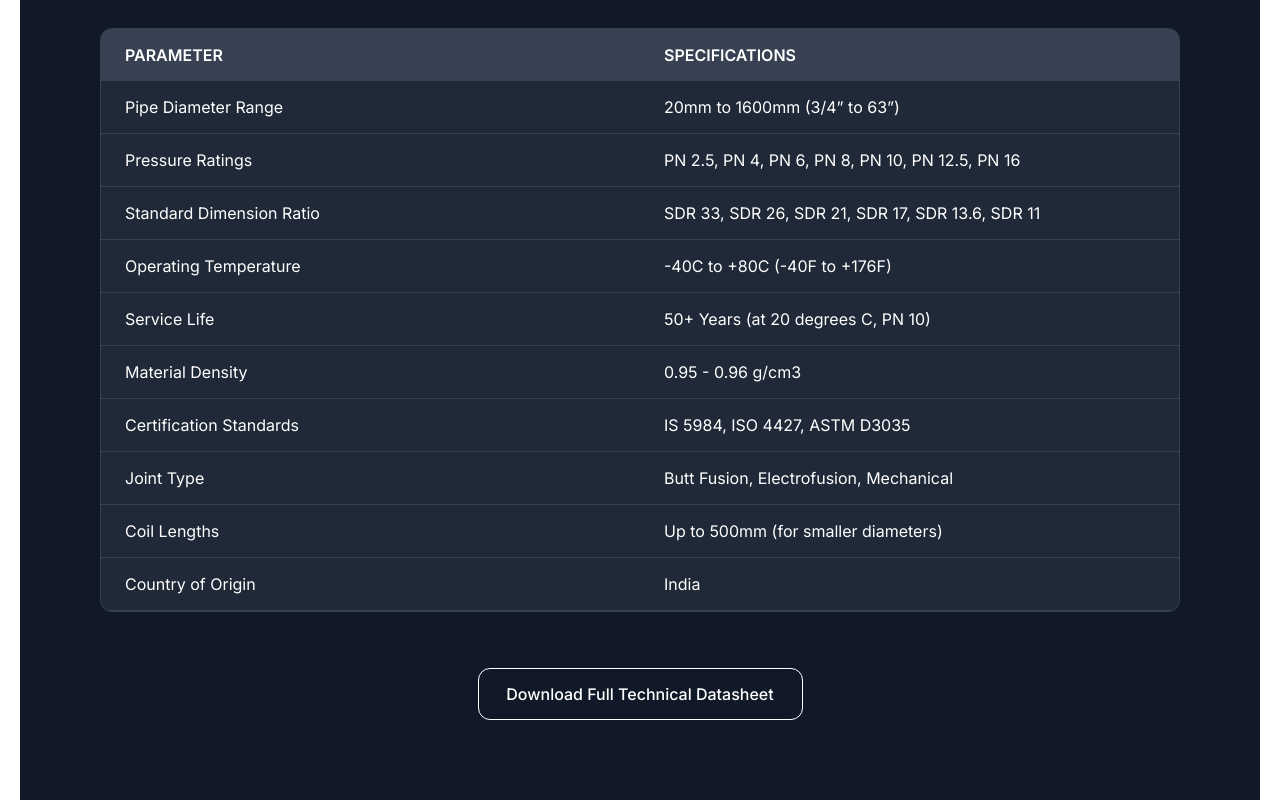
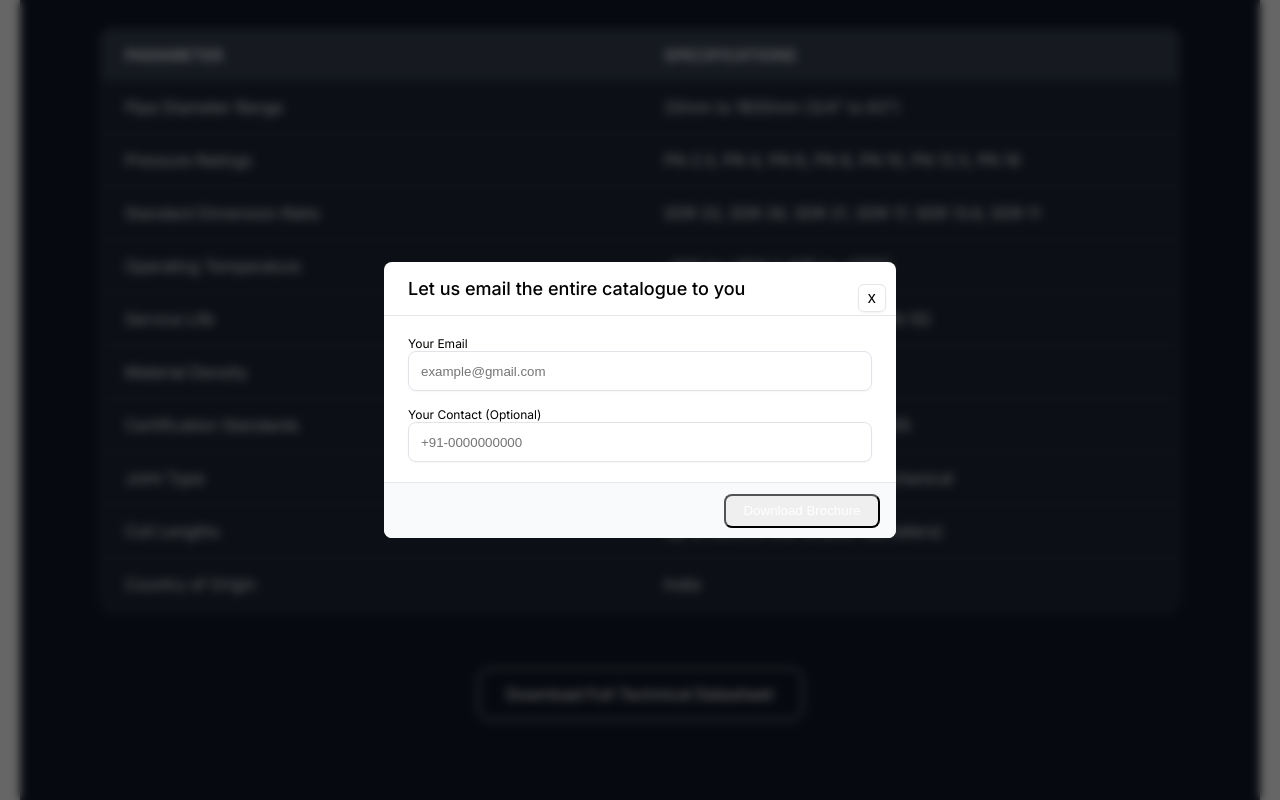
Before and after one commit to mallickafridi-work/gushwork-assignment, a plain HTML site: page index.html in a window 1280 px wide. Both pictures are taken after a click on the button "Download Full Technical Datasheet". Shown: the part 1366-2166 px from the top of the page. Drawn offline with Linux system fonts and the light colour scheme.

Commit message:
Add modal for downloading brochure and update styles for improved layout

```diff
--- a/index.html
+++ b/index.html
@@ -148,11 +148,32 @@
             <p class="cell">India</p>
 
         </div>
-        <button class="download-button">
+        <button id="openModal" class="download-button">
             Download Full Technical Datasheet
         </button>
-
     </section>
+    <!-- Modal structure -->
+    <div class="modal-overlay" id="modalOverlay">
+        <div class="modal">
+            <div class="close-button-wrapper">
+                <button class="close-btn" id="closeModal">x</button>
+            </div>
+            <h2 class="modal-heading">Let us email the entire catalogue to you</h2>
+            <div class="modal-body">
+                <div class="input-body">
+                    <p class="modal-body-paragraph">Your Email</p>
+                    <input class="modal-body-input" type="text" placeholder="example@gmail.com">
+                </div>
+                <div class="input-body">
+                    <p class="modal-body-paragraph">Your Contact (Optional)</p>
+                    <input class="modal-body-input" type="text" placeholder="+91-0000000000">
+                </div>
+            </div>
+            <div class="download-button-wrapper">
+                <button class="download-brochure-btn">Download Brochure</button>
+            </div>
+        </div>
+    </div>
 </body>
 <script src="https://kit.fontawesome.com/1041460bdc.js" crossorigin="anonymous"></script>
 <script src="script.js"></script>
--- a/script.js
+++ b/script.js
@@ -80,3 +80,22 @@ document.addEventListener("DOMContentLoaded", () => {
     });
 
 });
+
+const openBtn = document.getElementById("openModal");
+const closeBtn = document.getElementById("closeModal");
+const overlay = document.getElementById("modalOverlay");
+
+openBtn.addEventListener("click", () => {
+    overlay.style.display = "flex"; // show modal
+});
+
+closeBtn.addEventListener("click", () => {
+    overlay.style.display = "none"; // hide modal
+});
+
+// Optional: close when clicking outside modal
+overlay.addEventListener("click", (e) => {
+    if (e.target === overlay) {
+        overlay.style.display = "none";
+    }
+});
--- a/styles.css
+++ b/styles.css
@@ -1,4 +1,6 @@
-* {
+*,
+*::before,
+*::after {
   box-sizing: border-box;
 }
 
@@ -10,8 +12,10 @@ body {
 
 :root {
   --Colors-Neutral-white: #FFFFFF;
+}
+
+body {
   font-family: 'Inter', sans-serif;
-  /* Figma font */
 }
 
 /* Base container (≤360px default) */
@@ -111,9 +115,6 @@ body {
 
 .hero-fold-v2 {
   background-image: url(assests/background-noise.png);
-  display: flex;
-  flex-direction: column;
-  gap: 56px;
 }
 
 /* Product stepper */
@@ -129,14 +130,6 @@ body {
 
 .product-stepper .product {
   font-size: 14px;
-}
-
-/* Product wrapper */
-.product-view-wrapper {
-  display: flex;
-  flex-direction: column;
-  max-width: 100%;
-  gap: 56px;
 }
 
 /* Product specs */
@@ -225,7 +218,7 @@ body {
   gap: 4px;
 }
 
-.more-details .more-button {
+.more-button {
   border: 1px solid #2B3990;
   padding: 16px 24px;
   border-radius: 12px;
@@ -352,12 +345,16 @@ body {
   width: 122px;
 }
 
+.hero-fold-v2,
+.product-view-wrapper,
 .fold-v2 {
   display: flex;
   flex-direction: column;
+  gap: 56px;
+}
+
+.fold-v2 {
   background: #111827;
-  gap: 3.5rem;
-  /* 56px */
 }
 
 .heading-wrapper {
@@ -418,9 +415,6 @@ body {
 
 .download-button {
   align-self: center;
-  display: flex;
-  justify-content: center;
-  align-items: center;
   padding: 16px 20px;
 
   width: 325px;
@@ -434,11 +428,158 @@ body {
   font-weight: 500;
   font-size: 16px;
 
-  background: #111827;
+  background-color: #111827;
   color: #FFFFFF;
+  cursor: pointer;
 
 }
 
+.more-button,
+.download-button,
+.download-brochure-btn {
+  display: flex;
+  justify-content: center;
+  align-items: center;
+}
+
+.more-button {
+  border: 1px solid #2B3990;
+  padding: 16px 24px;
+  border-radius: 12px;
+}
+
+.blue-button {
+  background-color: #2B3990;
+  color: white;
+}
+
+/* Modal overlay */
+.modal-overlay {
+  position: fixed;
+  inset: 0;
+  background: rgba(0, 0, 0, 0.6);
+  backdrop-filter: blur(5px);
+  /* blur everything behind */
+  display: none;
+  /* hidden by default */
+  align-items: center;
+  justify-content: center;
+  z-index: 1200;
+}
+
+/* Modal box */
+.modal {
+  position: relative;
+  background: white;
+  border-radius: 8px;
+  width: 40%;
+  overflow: hidden;
+}
+
+/* Close button */
+.close-btn {
+  position: absolute;
+  right: 2%;
+  top: 8%;
+  font-size: 16px;
+  cursor: pointer;
+
+  text-align: center;
+  align-items: center;
+
+  width: 28px;
+  height: 28px;
+
+  background: #FFFFFF;
+  border: 1px solid #E5E7EB;
+  box-shadow: 0px 1px 2px rgba(0, 0, 0, 0.05);
+  border-radius: 6px;
+}
+
+.modal-heading {
+  width: 100%;
+  margin: 0;
+  padding: 16px 24px;
+
+  font-family: 'Inter';
+  font-style: normal;
+  font-weight: 500;
+  font-size: 18px;
+  border-bottom: 1px solid #E5E7EB;
+
+}
+
+.modal-body {
+  margin: 0;
+  display: flex;
+  flex-direction: column;
+  align-items: flex-start;
+  padding: 20px 24px;
+  width: 100%;
+  gap: 16px;
+}
+
+.input-body {
+  width: 100%;
+}
+
+.modal-body-paragraph {
+  display: flex;
+  flex-direction: row;
+  align-items: flex-start;
+  margin: 0;
+  padding: 0px;
+  font-size: 12px;
+}
+
+.modal-body-input {
+  display: flex;
+  flex-direction: row;
+  align-items: center;
+  padding: 0px 12px;
+
+  width: 100%;
+  height: 40px;
+
+  background: #FFFFFF;
+  border: 1px solid #E1E3E8;
+  box-shadow: 0px 1px 2px rgba(10, 13, 20, 0.03);
+  border-radius: 8px;
+
+}
+
+.download-button-wrapper {
+
+  display: flex;
+  flex-direction: row;
+  justify-content: flex-end;
+  align-items: center;
+  padding: 11px 16px;
+
+  width: 100%;
+  height: 56px;
+
+  background: #F9FAFB;
+  border-top: 1px solid #E5E7EB;
+
+}
+
+.download-brochure-btn {
+
+  display: flex;
+  flex-direction: row;
+  justify-content: center;
+  align-items: center;
+  padding: 6px 12px;
+  gap: 8px;
+
+  width: 156px;
+  height: 34px;
+  color: white;
+  border-radius: 8px;
+  border: 0px solid none;
+
+}
 
 /* ≥ 360px → show navbar */
 @media (min-width: 360px) {
```
